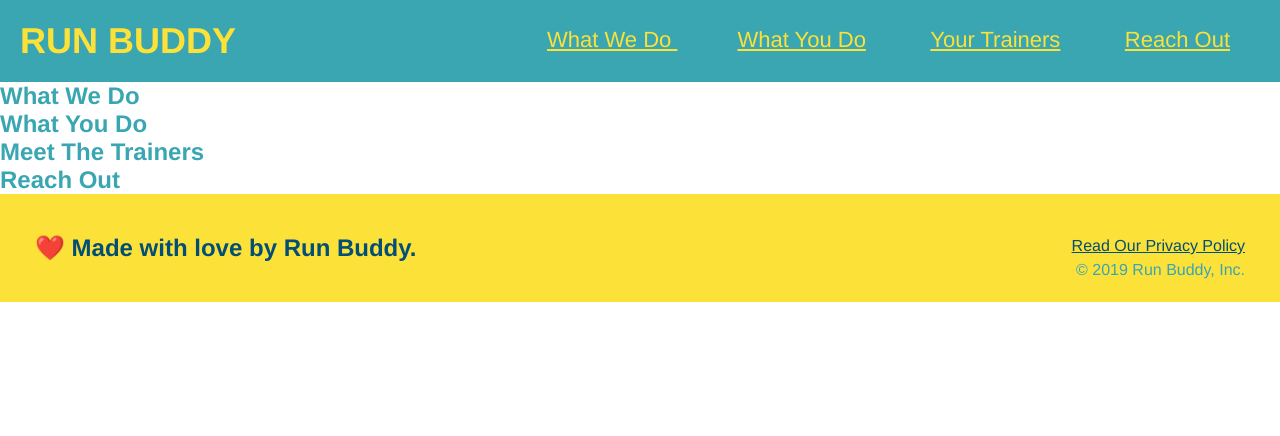
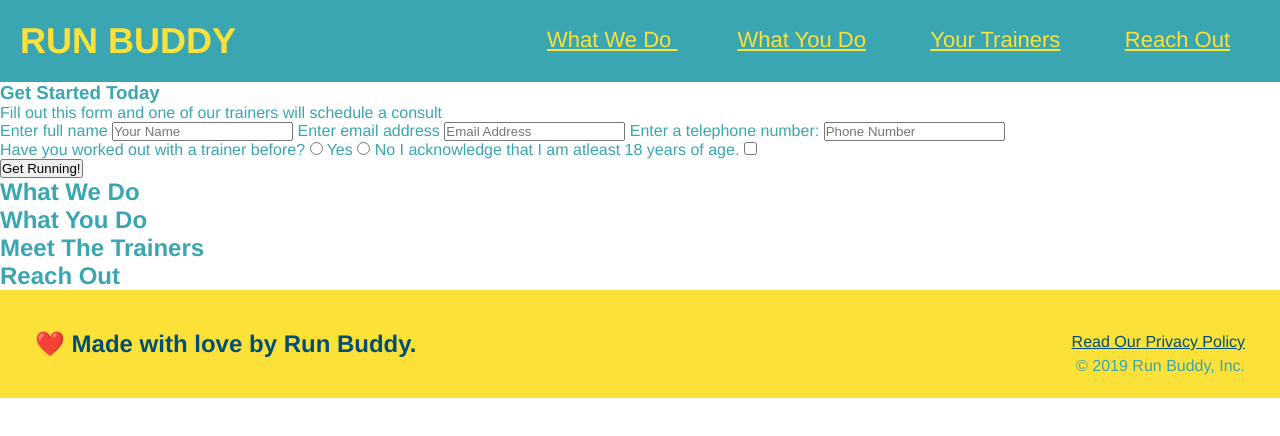
Before and after one commit to KimberlyAnnYo/run-buddy, a plain HTML site: page index.html in a window 1280 px wide. Drawn offline with Linux system fonts and the light colour scheme.

Commit message:
added email and radio buttons

```diff
--- a/index.html
+++ b/index.html
@@ -31,7 +31,35 @@
 
     <!--"hero/jumbotron"-->
     <section>
+        <div>
+            <h3>Get Started Today</h3>
+            <p>Fill out this form and one of our trainers will schedule a consult</p>
+            <!-- add form element-->
+            <form>
+                <label for="name"> Enter full name</label>
+                <input type="text" placeholder="Your Name" name="name" id="name" />
+                <label for="email">Enter email address</label>
+                <input type="email" placeholder="Email Address" name="email" id="email" />
+                <label for="phone"> Enter a telephone number:</label>
+                <input type="tel" placeholder="Phone Number" name="phone" id="phone" />
+            <p>
+                Have you worked out with a trainer before?
+                <input type="radio" name="trainer-confirm" id="trainer-yes" />
+                <label for="trainer-yes">Yes</label>
+                <input type="radio" name="'trainer-confirm" id="trainer-no" />
+                <label for="trainer-no">No</label>
+                I acknowledge that I am atleast 18 years of age.
+                <input type="checkbox" name="age-confirm" id="confirm-yes" />
+                <label for="confirm-yes"></label>
+            </p>
+            <button type="submit">
+                Get Running!
+            </button>
+            </form>
+        </div>
     </section>
+<!--END HERO SECTION-->
+    </body>
     <!--"What we do" section-->
     <section>
         <h2>What We Do</h2>
```
